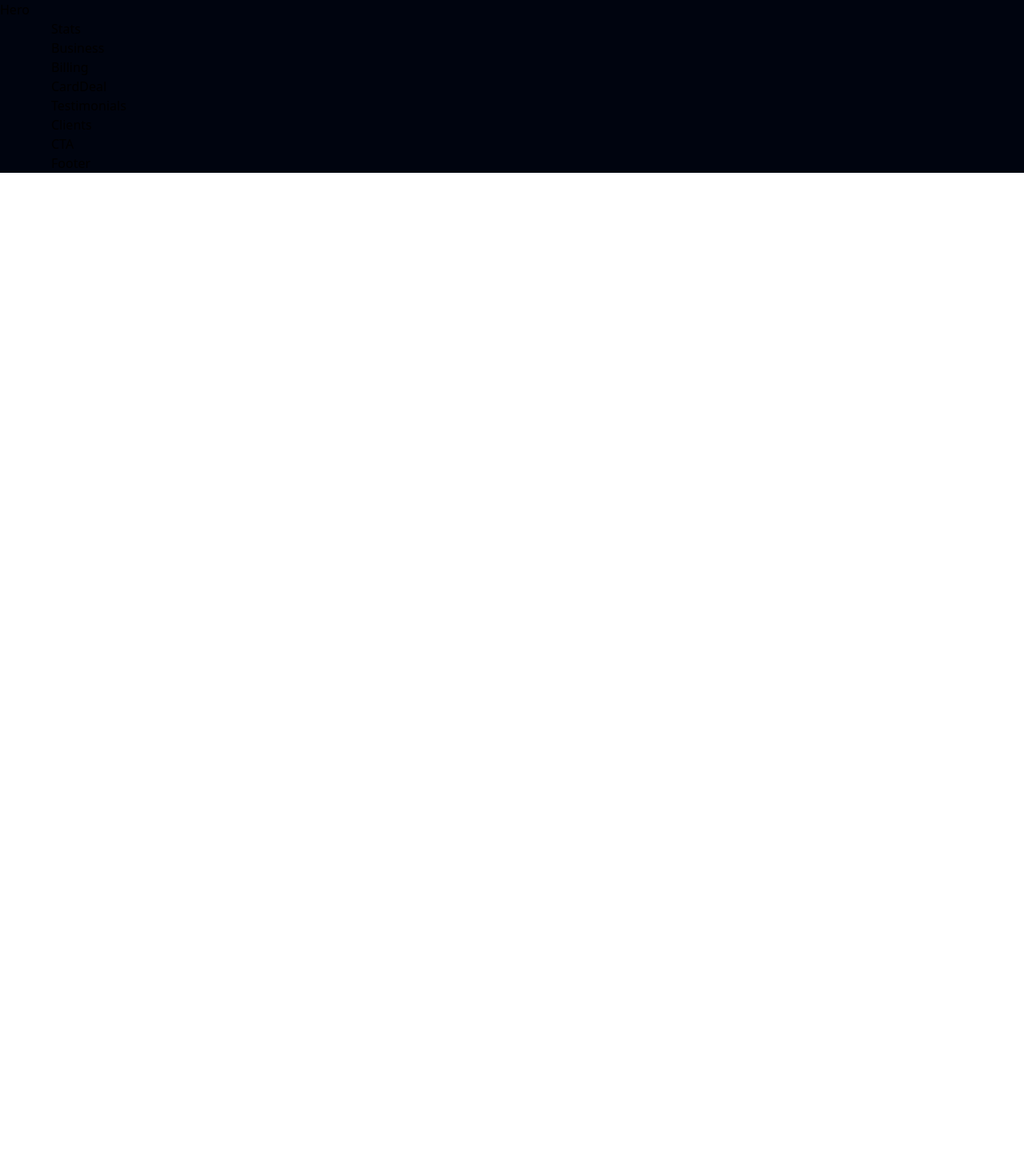
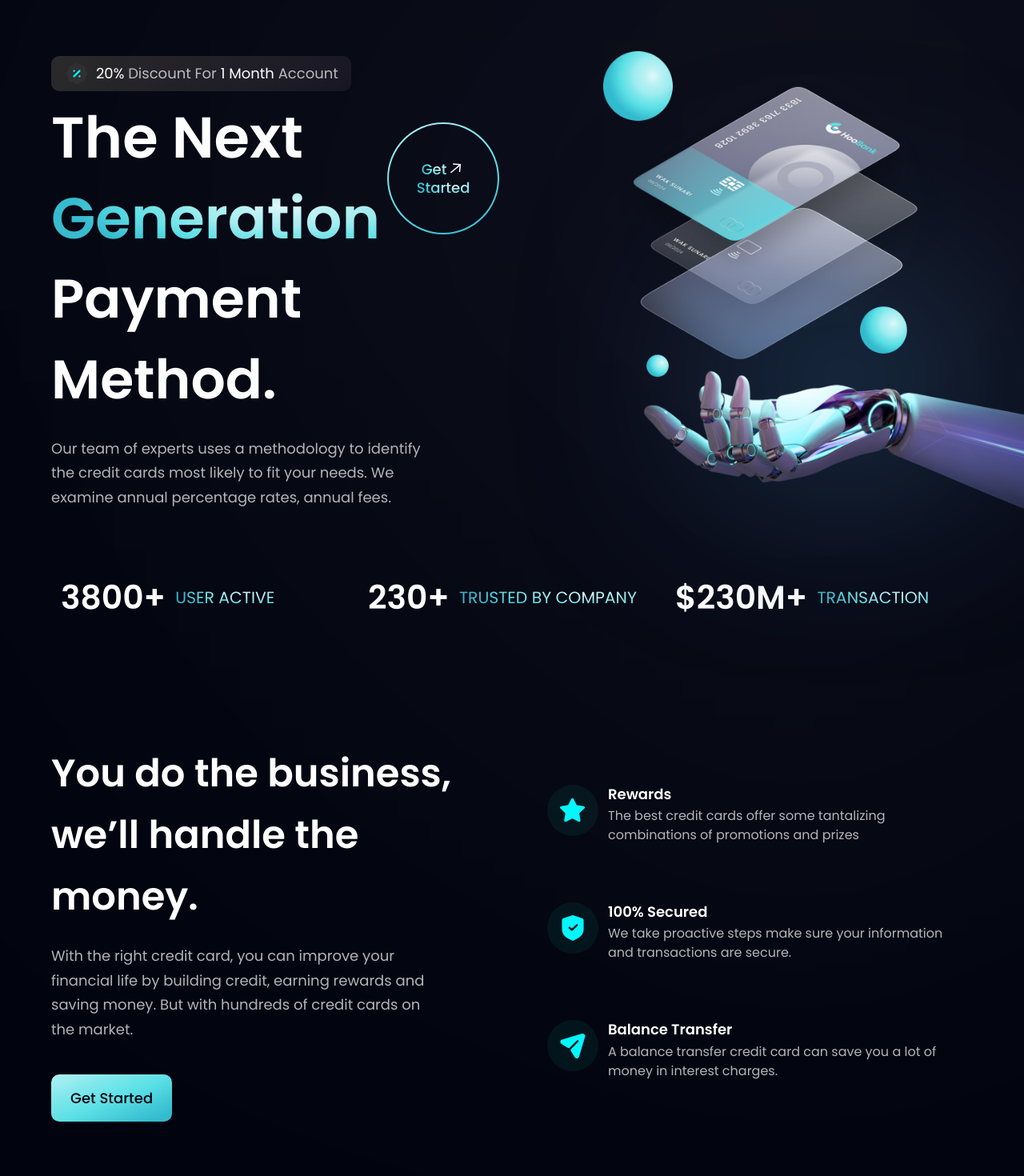
Before and after one commit to Parshvavyas17/Bank-App-Frontend, a React (Vite) app: page / in a window 1280 px wide. Shown: the part 80-1550 px from the top of the page at 80% size. Before the commit the page ends 800 px from the top, so only its background shows below. Built offline with nearby package versions, Linux system fonts and the light colour scheme.

Commit message:
Main section completed

```diff
--- a/src/components/Business.jsx
+++ b/src/components/Business.jsx
@@ -1,5 +1,51 @@
-const Business = () => {
-  return <div>Business</div>;
-};
+import { features } from "../constants";
+import styles, { layout } from "../styles";
+import Button from "./Button";
+
+const FeatureCard = ({ icon, title, content, index }) => (
+  <div
+    className={`flex flex-row p-6 rounded-[20px] ${
+      index !== features.length - 1 ? "mb-6" : "mb-0"
+    } feature-card`}
+  >
+    <div
+      className={`w-[64px] h-[64px] rounded-full ${styles.flexCenter} bg-dimBlue`}
+    >
+      <img src={icon} alt="star" className="w-[50%] h-[50%] object-contain" />
+    </div>
+    <div className="flex-1 flex flex-col ml-3">
+      <h4 className="font-poppins font-semibold text-white text-[18px] leading-[23.4px] mb-1">
+        {title}
+      </h4>
+      <p className="font-poppins font-normal text-dimWhite text-[16px] leading-[24px]">
+        {content}
+      </p>
+    </div>
+  </div>
+);
+
+const Business = () => (
+  <section id="features" className={layout.section}>
+    <div className={layout.sectionInfo}>
+      <h2 className={styles.heading2}>
+        You do the business, <br className="sm:block hidden" /> we’ll handle the
+        money.
+      </h2>
+      <p className={`${styles.paragraph} max-w-[470px] mt-5`}>
+        With the right credit card, you can improve your financial life by
+        building credit, earning rewards and saving money. But with hundreds of
+        credit cards on the market.
+      </p>
+
+      <Button styles={`mt-10`} />
+    </div>
+
+    <div className={`${layout.sectionImg} flex-col`}>
+      {features.map((feature, index) => (
+        <FeatureCard key={feature.id} {...feature} index={index} />
+      ))}
+    </div>
+  </section>
+);
 
 export default Business;
--- a/src/components/Button.jsx
+++ b/src/components/Button.jsx
@@ -1,5 +1,10 @@
-const Button = () => {
-  return <div>Button</div>;
-};
+const Button = ({ styles }) => (
+  <button
+    type="button"
+    className={`py-4 px-6 font-poppins font-medium text-[18px] text-primary bg-blue-gradient rounded-[10px] outline-none ${styles}`}
+  >
+    Get Started
+  </button>
+);
 
 export default Button;
--- a/src/components/GetStarted.jsx
+++ b/src/components/GetStarted.jsx
@@ -1,5 +1,29 @@
-const GetStarted = () => {
-  return <div>GetStarted</div>;
-};
+import styles from "../styles";
+import { arrowUp } from "../assets";
+
+const GetStarted = () => (
+  <div
+    className={`${styles.flexCenter} w-[140px] h-[140px] rounded-full bg-blue-gradient p-[2px] cursor-pointer`}
+  >
+    <div
+      className={`${styles.flexCenter} flex-col bg-primary w-[100%] h-[100%] rounded-full hover:bg-[#101335]`}
+    >
+      <div className={`${styles.flexStart} flex-row`}>
+        <p className="font-poppins font-medium text-[18px] leading-[23.4px]">
+          <span className="text-gradient">Get</span>
+        </p>
+        <img
+          src={arrowUp}
+          alt="arrow-up"
+          className="w-[23px] h-[23px] object-contain"
+        />
+      </div>
+
+      <p className="font-poppins font-medium text-[18px] leading-[23.4px]">
+        <span className="text-gradient">Started</span>
+      </p>
+    </div>
+  </div>
+);
 
 export default GetStarted;
--- a/src/components/Hero.jsx
+++ b/src/components/Hero.jsx
@@ -1,5 +1,56 @@
-const Hero = () => {
-  return <div>Hero</div>;
-};
+import styles from "../styles";
+import { discount, robot } from "../assets";
+import GetStarted from "./GetStarted";
+
+const Hero = () => (
+  <section id="home" className={`flex md:flex-row flex-col ${styles.paddingY}`}>
+    <div
+      className={`flex-1 ${styles.flexStart} flex-col xl:px-0 sm:px-16 px-6`}
+    >
+      <div className="flex flex-row items-center py-[6px] px-4 bg-discount-gradient rounded-[10px] mb-2">
+        <img src={discount} alt="discount" className="w-[32px] h-[32px]" />
+        <p className={`${styles.paragraph} ml-2`}>
+          <span className="text-white">20%</span> Discount For{" "}
+          <span className="text-white">1 Month</span> Account
+        </p>
+      </div>
+
+      <div className="flex flex-row justify-between items-center w-full">
+        <h1 className="flex-1 font-poppins font-semibold ss:text-[72px] text-[52px] text-white ss:leading-[100.8px] leading-[75px]">
+          The Next <br className="sm:block hidden" />{" "}
+          <span className="text-gradient">Generation</span>{" "}
+        </h1>
+        <div className="ss:flex hidden md:mr-4 mr-0">
+          <GetStarted />
+        </div>
+      </div>
+
+      <h1 className="font-poppins font-semibold ss:text-[68px] text-[52px] text-white ss:leading-[100.8px] leading-[75px] w-full">
+        Payment Method.
+      </h1>
+      <p className={`${styles.paragraph} max-w-[470px] mt-5`}>
+        Our team of experts uses a methodology to identify the credit cards most
+        likely to fit your needs. We examine annual percentage rates, annual
+        fees.
+      </p>
+    </div>
+
+    <div className={`flex-1 flex ${styles.flexCenter} md:my-0 my-10 relative`}>
+      <img
+        src={robot}
+        alt="billing"
+        className="w-[100%] h-[100%] relative z-[5]"
+      />
+
+      <div className="absolute z-[0] w-[40%] h-[35%] top-0 pink__gradient" />
+      <div className="absolute z-[1] w-[80%] h-[80%] rounded-full white__gradient bottom-40" />
+      <div className="absolute z-[0] w-[50%] h-[50%] right-20 bottom-20 blue__gradient" />
+    </div>
+
+    <div className={`ss:hidden ${styles.flexCenter}`}>
+      <GetStarted />
+    </div>
+  </section>
+);
 
 export default Hero;
--- a/src/components/Stats.jsx
+++ b/src/components/Stats.jsx
@@ -1,5 +1,22 @@
-const Stats = () => {
-  return <div>Stats</div>;
-};
+import { stats } from "../constants";
+import styles from "../styles";
+
+const Stats = () => (
+  <section className={`${styles.flexCenter} flex-row flex-wrap sm:mb-20 mb-6`}>
+    {stats.map((stat) => (
+      <div
+        key={stat.id}
+        className={`flex-1 flex justify-start items-center flex-row m-3`}
+      >
+        <h4 className="font-poppins font-semibold xs:text-[40.89px] text-[30.89px] xs:leading-[53.16px] leading-[43.16px] text-white">
+          {stat.value}
+        </h4>
+        <p className="font-poppins font-normal xs:text-[20.45px] text-[15.45px] xs:leading-[26.58px] leading-[21.58px] text-gradient uppercase ml-3">
+          {stat.title}
+        </p>
+      </div>
+    ))}
+  </section>
+);
 
 export default Stats;
```
